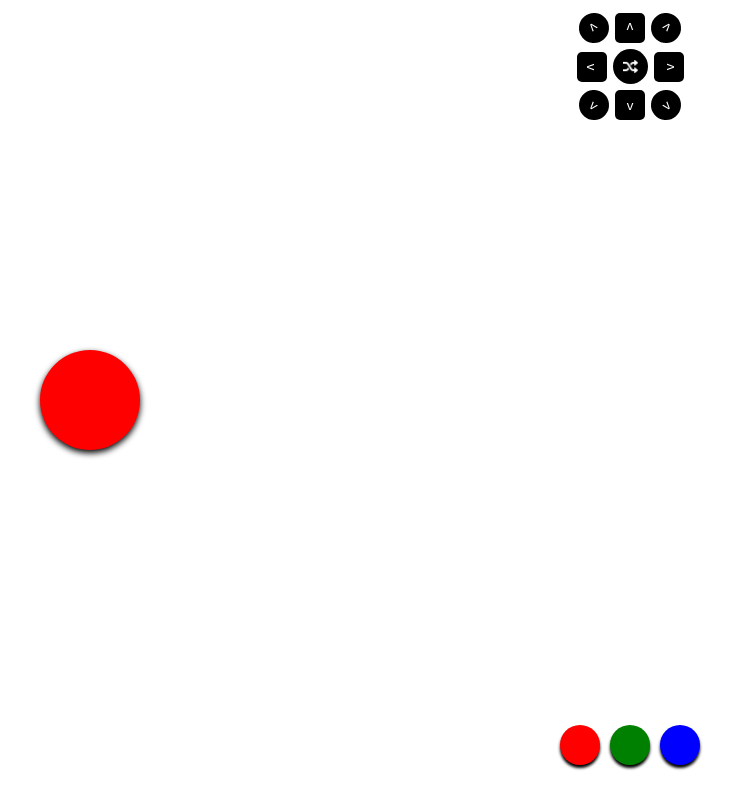
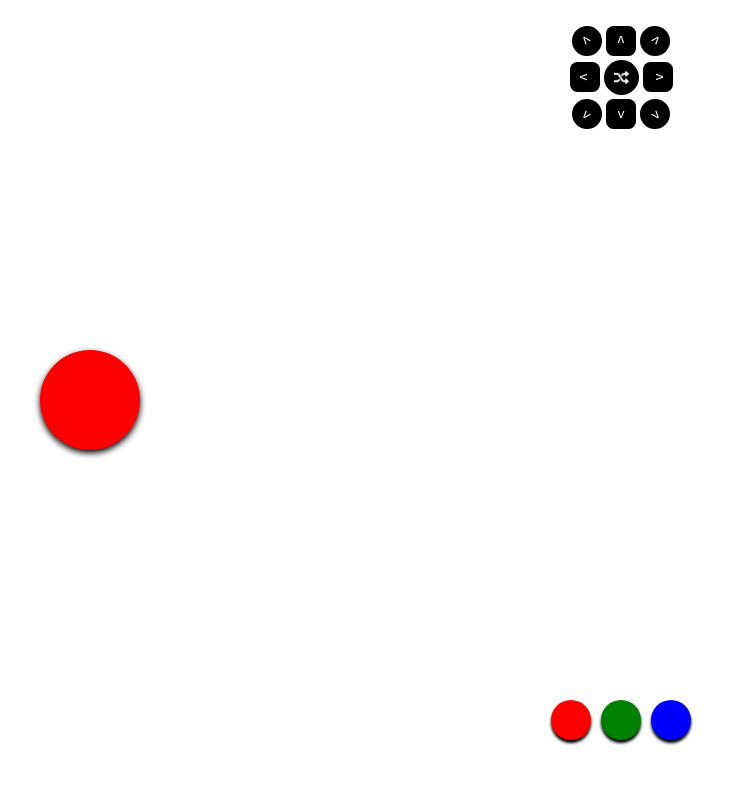
Before and after one commit to ddemiancone/muevetucirculo2.0, a plain HTML site: page index.html in a window 1280 px wide. Shown: the whole page, without its empty margins (550-1280 px from the left). Drawn offline with Linux system fonts and the light colour scheme.

Commit message:
Add files via upload

```diff
--- a/main.js
+++ b/main.js
@@ -55,7 +55,6 @@ window.onload = function() {
 			const randomColor = getRandomColor()
 			circle.style.background = randomColor
 			buttonRandom.style.background = randomColor
-			colorPad.classList.add('bouncePad')
 		}
 
 		function randomMovement() {
@@ -106,6 +105,8 @@ window.onload = function() {
 			music.play()
 			setInterval(randomMovement, 300)
 			setInterval(setRandomColor, 200)
+			colorPad.classList.add('bouncePad')
+			setRandomColor()
 		}
 
 		buttonStopRandom.onclick = function() {
@@ -192,25 +193,25 @@ window.onload = function() {
 
 			if (circleX <= 0) {
 				container.style = 'box-shadow: inset 0 0 0 5px red'
-				setRandomColor()
+				circle.style.background = getRandomColor()
 				circle.style.top = 30
 			}
 
 			else if (circleX >= height) {
 				container.style = 'box-shadow: inset 0 0 0 5px red'
-				setRandomColor()
+				circle.style.background = getRandomColor()
 				circle.style.top = height - 140
 			}
 
 			else if (circleY <= 0) {
 				container.style = 'box-shadow: inset 0 0 0 5px red'
-				setRandomColor()
+				circle.style.background = getRandomColor()
 				circle.style.left = 30
 			}
 
 			else if (circleY >= width) {
 				container.style = 'box-shadow: inset 0 0 0 5px red'
-				setRandomColor()
+				circle.style.background = getRandomColor()
 				circle.style.left = width - 120
 			}
 
--- a/style.css
+++ b/style.css
@@ -29,14 +29,14 @@ body {
 }
 
 .buttons {
-	top: 10;
-	right: 10;
+	top: 3%;
+	right: 1%;
 	position: absolute;
 	display: block;
 	justify-content: center;
 	align-items: center;
-	width: 180px;
-	height: 160px;
+	width: 15%;
+	height: 0%;
 }
 
 .top-row, .center-row, .bottom-row, .stop-row {
@@ -50,10 +50,10 @@ body {
 	height: 30px;
 	color: white;
 	background: black;
-	margin: 3px;
+	margin: 1%;
 	border: 0;
 	outline: none;
-	border-radius: 5px;
+	border-radius: 25%;
 	word-break: break-all;
 	cursor: pointer;
 }
@@ -113,10 +113,10 @@ img {
 
 .colorPad {
 	display: flex;
-	width: 160px;
-	height: 90px;
-	bottom: 10px;
-	right: 20px;
+	width: 15%;
+	height: 0%;
+	bottom: 10%;
+	right: 1%;
 	justify-content: center;
 	align-items: center;
 	position: absolute;
@@ -129,17 +129,9 @@ img {
 }
 
 @keyframes bounce {
-	0% {
-		bottom: 10px;
-	}
-
-	50% {
-		bottom: 30px;
-	}
-
-	100% {
-		bottom: 10px;
-	}
+	0% { bottom: 10% }
+	50% { bottom: 20% }
+	100% { bottom: 10% }
 }
 
 .color {
```
